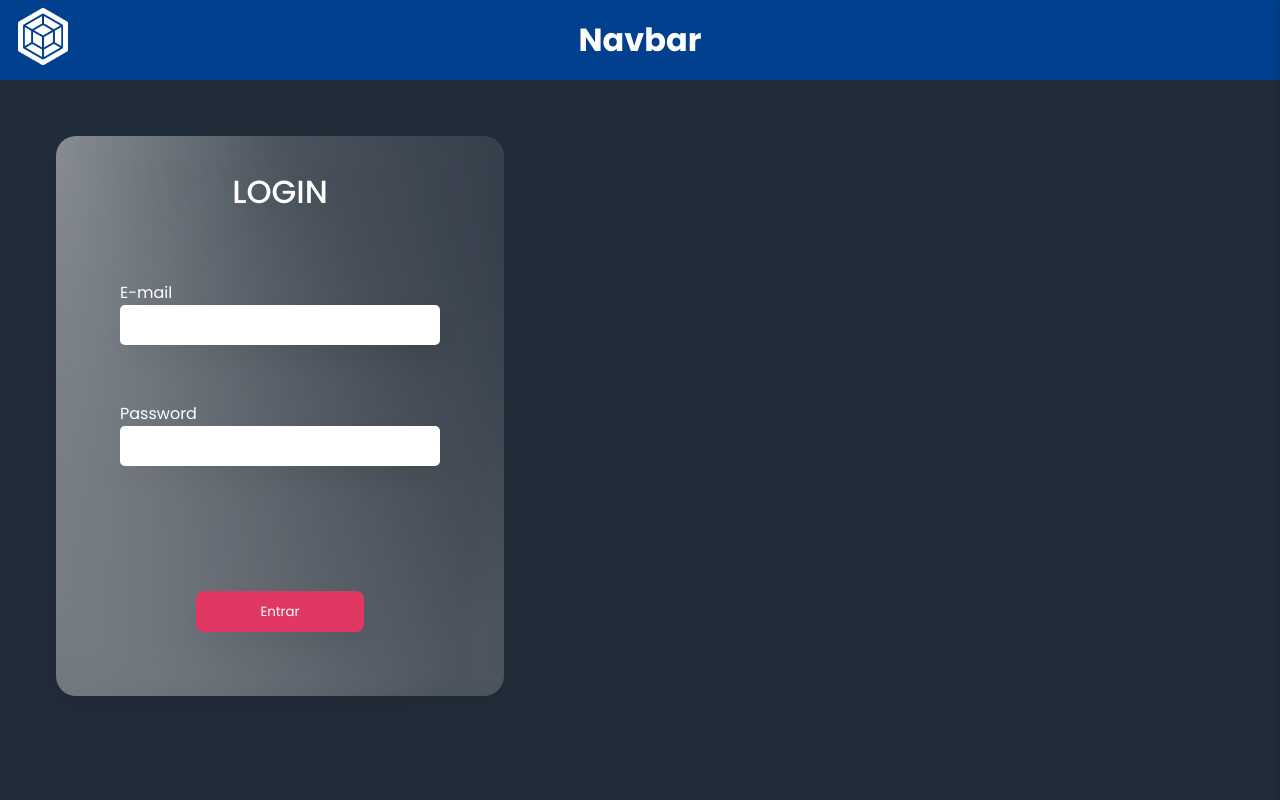
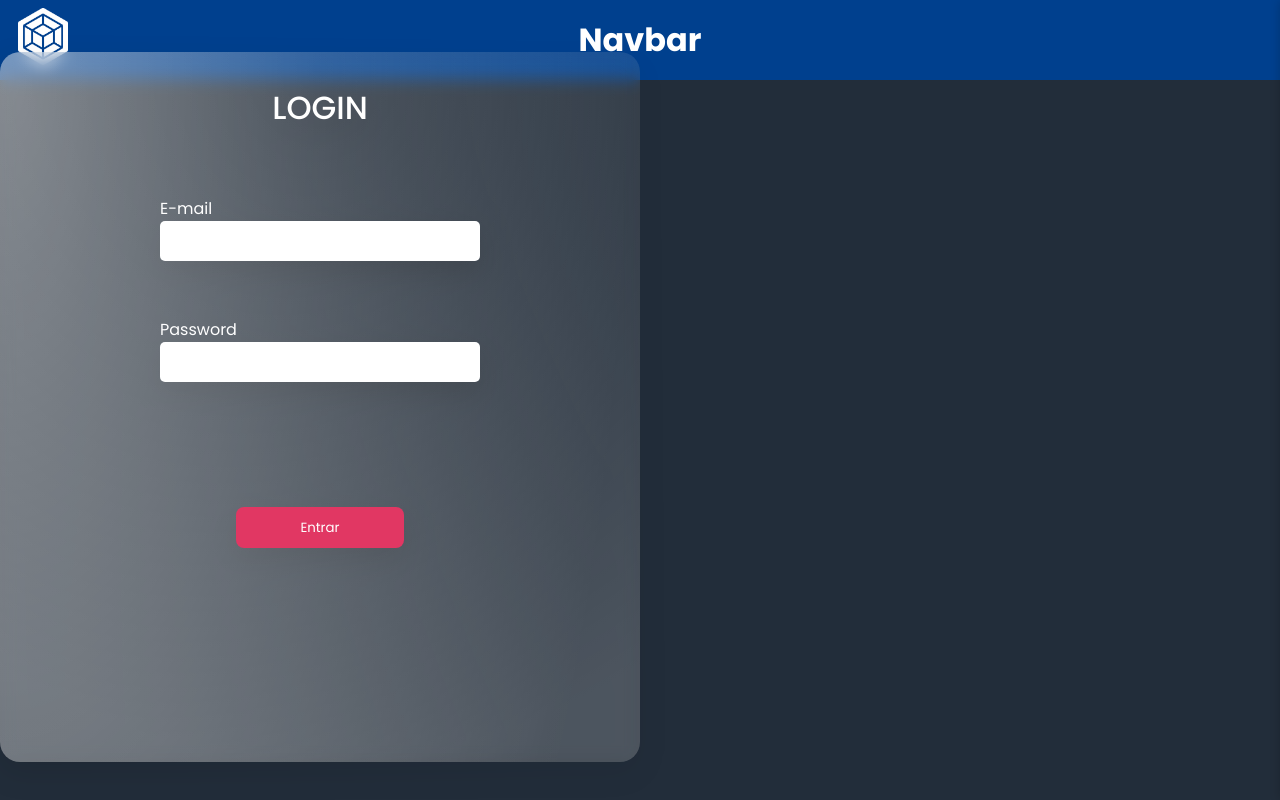
Before and after one commit to Tesserato-Software/CETT-web, a React (Vite) app: page /login in a window 1280 px wide. Built offline with nearby package versions, Linux system fonts and the light colour scheme; no server answers.

Commit message:
init login fix

```diff
--- a/src/Page/Login/style.ts
+++ b/src/Page/Login/style.ts
@@ -1,24 +1,32 @@
-import styled from 'styled-components';
+import styled from "styled-components";
 
-
-
-export const LoginDiv = styled.div
-`
-.container{
+export const LoginDiv = styled.div`
+    width: 100%;
+    height: calc(100vh - 90px);
+    display: grid;
+    grid-template-columns: 1fr 1fr;
+    place-items: center;
+	.container {
 		display: flex;
 		flex-direction: column;
 		background-color: #fff;
-    width: 28rem;
-    height: 35rem;
-    margin-left: 3.5rem;
-    margin-top: 3.5rem;
-    background: radial-gradient(97.66% 97.66% at 50% 2.34%, rgba(255, 255, 255, 0) 0%, rgba(255, 255, 255, 0.2) 100%), radial-gradient(97.57% 210.75% at 0.9% 2.98%, rgba(255, 255, 255, 0.4) 0%, rgba(255, 255, 255, 0) 100%) ;
+		width: 100%;
+		height: 100%;
+		background: radial-gradient(
+				97.66% 97.66% at 50% 2.34%,
+				rgba(255, 255, 255, 0) 0%,
+				rgba(255, 255, 255, 0.2) 100%
+			),
+			radial-gradient(
+				97.57% 210.75% at 0.9% 2.98%,
+				rgba(255, 255, 255, 0.4) 0%,
+				rgba(255, 255, 255, 0) 100%
+			);
 		filter: drop-shadow(0px 11px 14px rgba(0, 0, 0, 0.25));
 		backdrop-filter: blur(8px);
 		border-radius: 20px;
 		margin-bottom: 3.5rem;
-}
-h1{
+        h1 {
             align-self: center;
             margin-top: 2rem;
             color: #fff;
@@ -27,21 +35,20 @@ h1{
             margin-bottom: 2rem;
         }
 
-form{
+        form {
             display: flex;
             flex-direction: column;
             align-items: center;
             margin-top: 2rem;
         }
 
-.form-group{
+        .form-group {
             display: flex;
             flex-direction: column;
             margin-bottom: 3.5rem;
             color: #fff;
-
         }
-.form-group input{
+        .form-group input {
             width: 20rem;
             height: 2.5rem;
             border-radius: 5px;
@@ -50,36 +57,15 @@ form{
             font-size: 1rem;
         }
 
-.button-login{
+        .button-login {
             margin-top: 4.3rem;
             width: 10.5rem;
             height: 2.6rem;
             border-radius: 8px;
-    background-color: #E13763;
+            background-color: #e13763;
             color: #fff;
             font-bold: 500;
             border: none;
         }
-
-
-
-
-
-
-
-
-
-
-
-
-
-
-
-
-
-
-
-
-
-
-`
+	}
+`;
```
Also changed, not shown: src/Page/Login/index.tsx (+14 -14 lines). Lines whose indentation alone changed are shown as unchanged.
